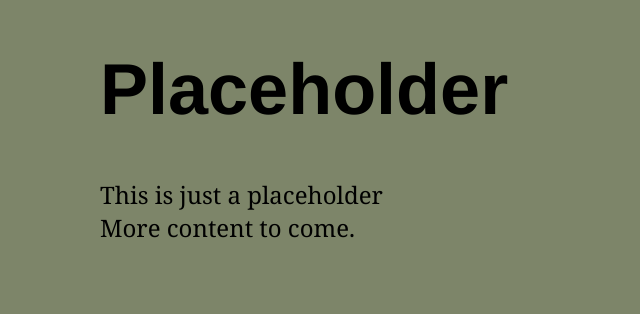
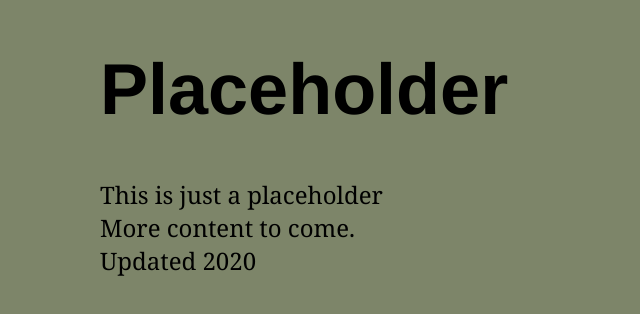
Before and after one commit to lartol/kartik.github.com, a plain HTML site: page index.html in a window 1280 px wide. Shown: the whole page, without its empty margins (0-640 px from the left). Drawn offline with Linux system fonts and the light colour scheme.

Commit message:
Add footer

```diff
--- a/index.html
+++ b/index.html
@@ -15,6 +15,10 @@ This is just a placeholder
 More content to come.
 <br/>
 
+  <footer>
+    Updated 2020
+  </footer>
+
 </body>
 
 </html>
```
